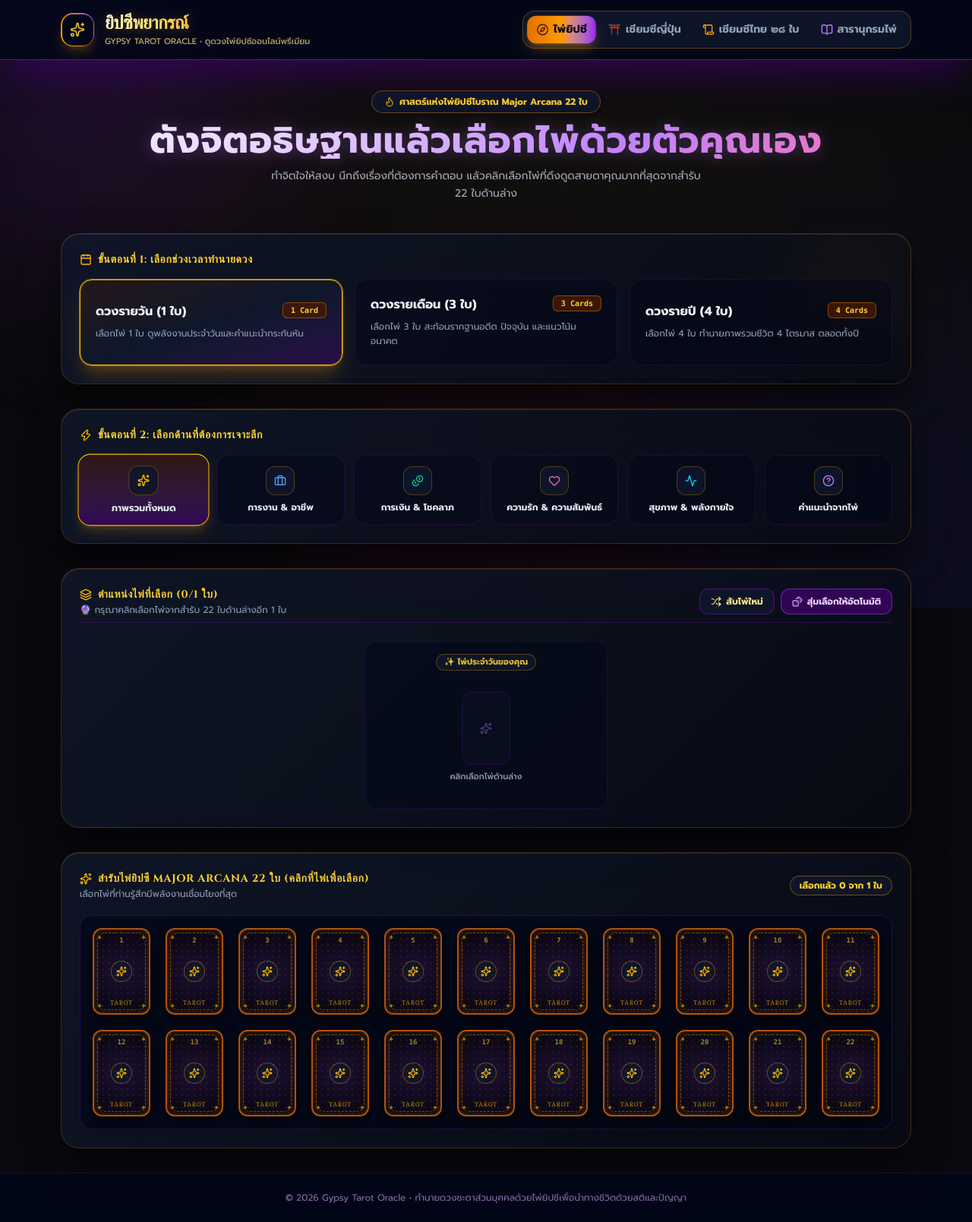
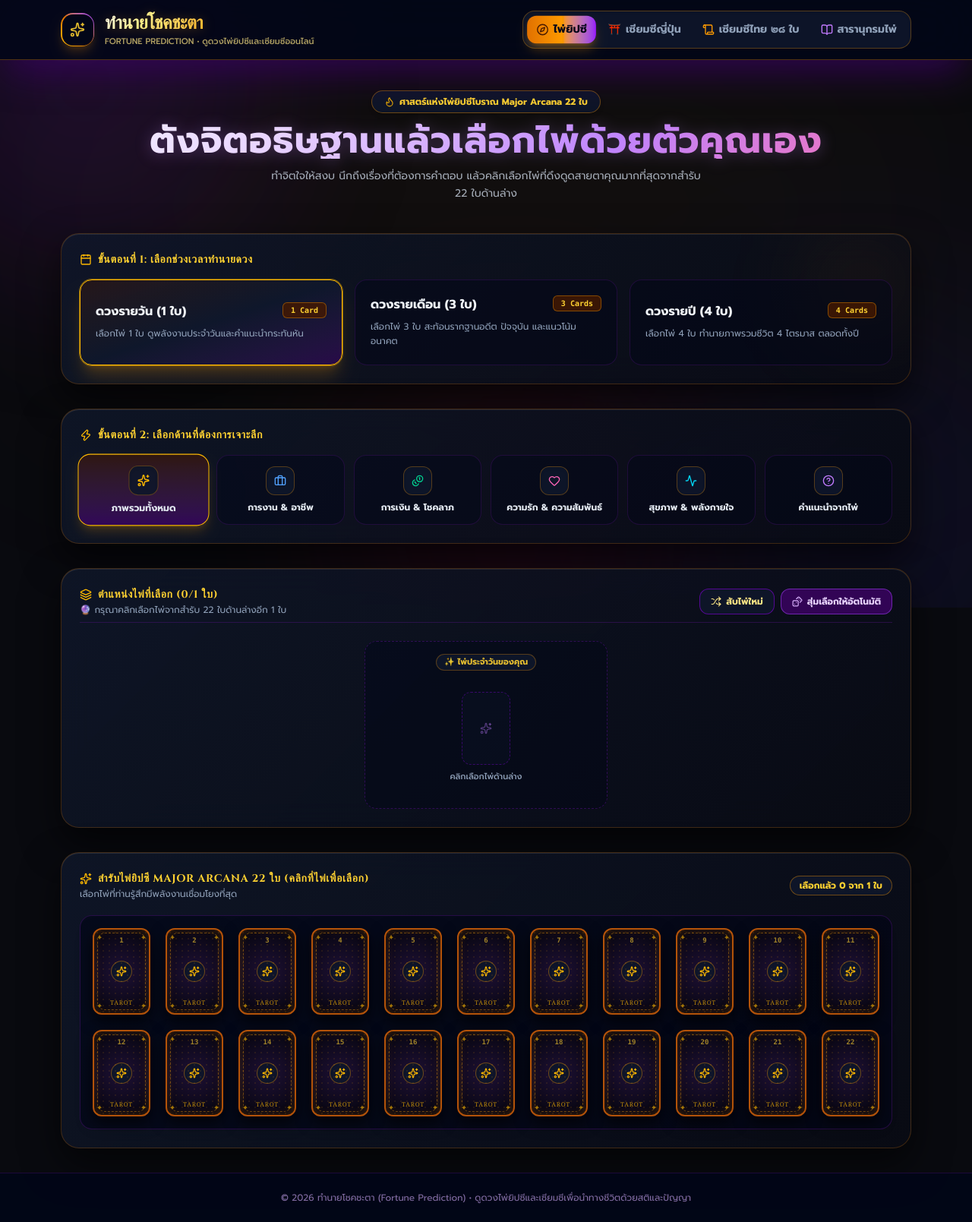
Before and after one commit to ZocketZero/fortune-prediction, a React (Vite) app: page / in a window 1280 px wide. Shown: the whole page at 76% size. Built offline with nearby package versions, Linux system fonts and the light colour scheme.

Commit message:
rename website

```diff
--- a/index.html
+++ b/index.html
@@ -4,7 +4,7 @@
     <meta charset="UTF-8" />
     <link rel="icon" type="image/svg+xml" href="/favicon.svg" />
     <meta name="viewport" content="width=device-width, initial-scale=1.0" />
-    <title>ยิปซีพยากรณ์ • ดูดวงไพ่ยิปซีออนไลน์ รายวัน รายเดือน รายปี</title>
+    <title>ทำนายโชคชะตา • ดูดวงไพ่ยิปซีและเซียมซีออนไลน์</title>
     <link rel="preconnect" href="https://fonts.googleapis.com">
     <link rel="preconnect" href="https://fonts.gstatic.com" crossorigin>
     <link href="https://fonts.googleapis.com/css2?family=Cinzel+Decorative:wght@700;900&family=Cinzel:wght@500;700;900&family=Prompt:ital,wght@0,300;0,400;0,500;0,600;0,700;1,400&display=swap" rel="stylesheet">
--- a/src/App.tsx
+++ b/src/App.tsx
@@ -179,9 +179,9 @@ export const App: React.FC = () => {
             </div>
             <div>
               <h1 className="text-xl sm:text-2xl font-extrabold gold-gradient-text m-0 tracking-tight font-cinzel-decorative">
-                ยิปซีพยากรณ์
+                ทำนายโชคชะตา
               </h1>
-              <p className="text-[11px] text-amber-200/70 m-0 font-medium">GYPSY TAROT ORACLE • ดูดวงไพ่ยิปซีออนไลน์พรีเมียม</p>
+              <p className="text-[11px] text-amber-200/70 m-0 font-medium">FORTUNE PREDICTION • ดูดวงไพ่ยิปซีและเซียมซีออนไลน์</p>
             </div>
           </div>
 
@@ -741,7 +741,7 @@ export const App: React.FC = () => {
 
       {/* Footer */}
       <footer className="relative z-10 border-t border-purple-900/30 bg-slate-950/90 py-6 text-center text-xs text-purple-300/60 mt-auto">
-        <p>© 2026 Gypsy Tarot Oracle • ทำนายดวงชะตาส่วนบุคคลด้วยไพ่ยิปซีเพื่อนำทางชีวิตด้วยสติและปัญญา</p>
+        <p>© 2026 ทำนายโชคชะตา (Fortune Prediction) • ดูดวงไพ่ยิปซีและเซียมซีเพื่อนำทางชีวิตด้วยสติและปัญญา</p>
       </footer>
     </div>
   );
```
